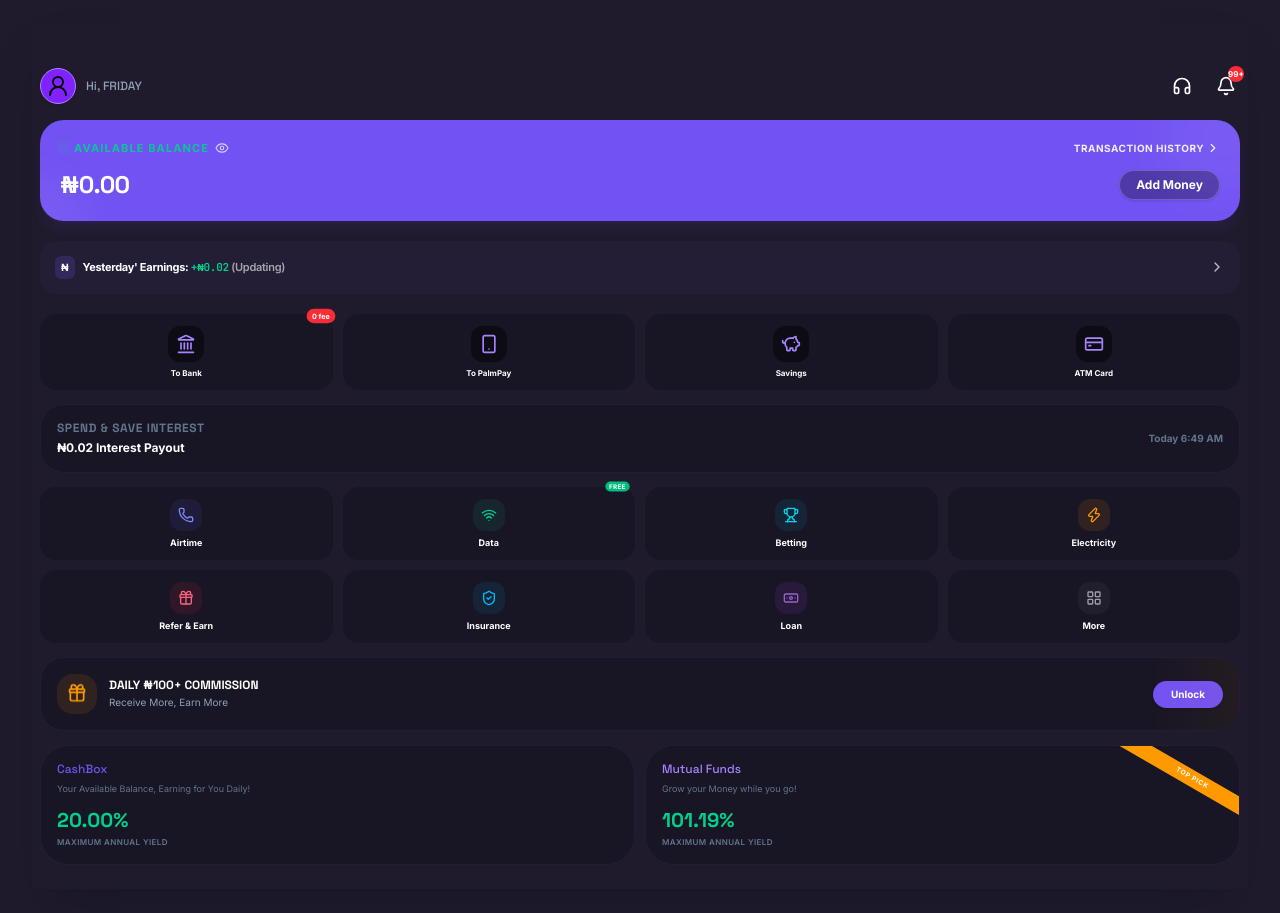
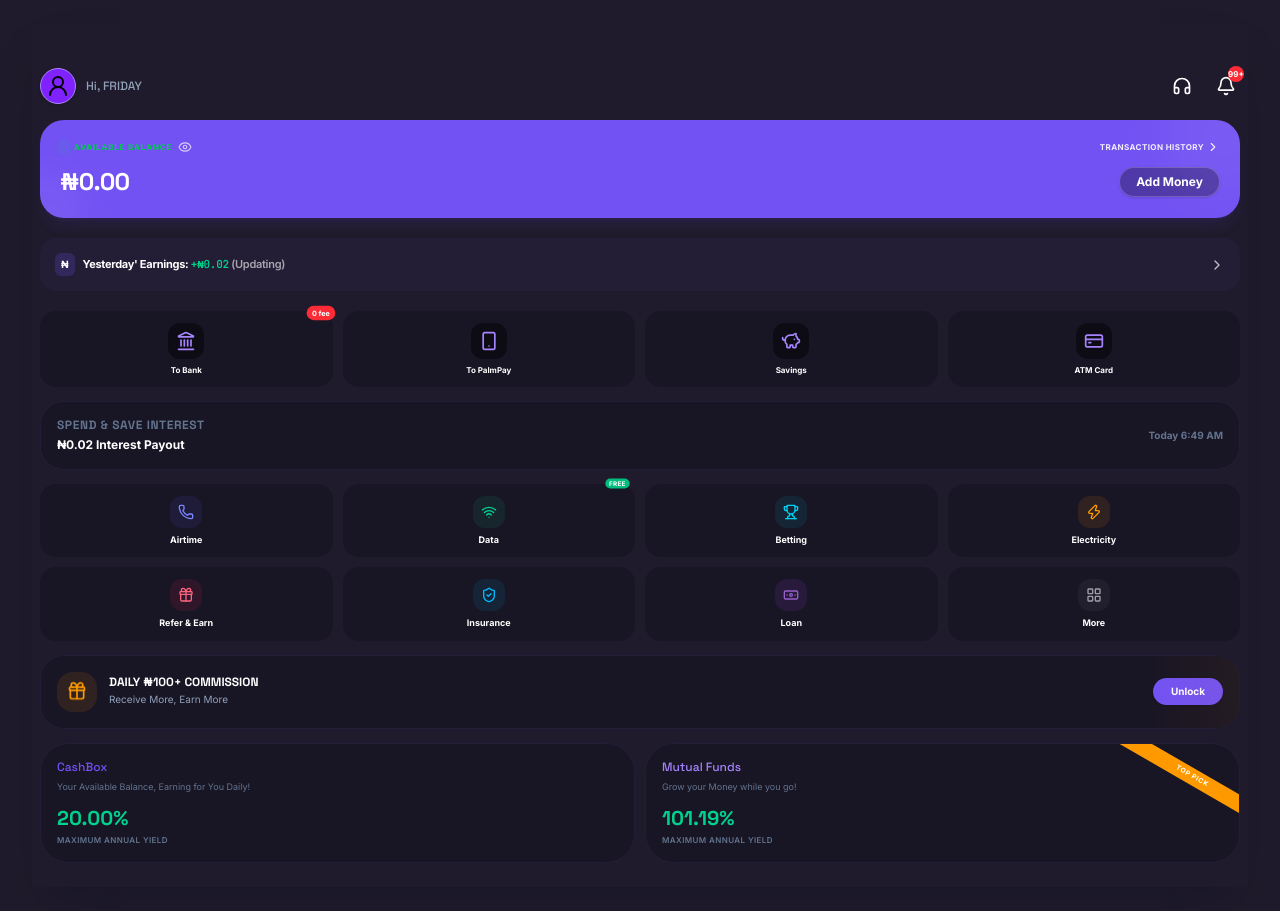
Before and after one commit to rdghostmann/steam-finance, a Next.js app: page / in a window 1280 px wide. Built offline with nearby package versions, Linux system fonts and the light colour scheme.

Commit message:
Initial commit

```diff
--- a/app/page.tsx
+++ b/app/page.tsx
@@ -408,7 +408,7 @@ const [mutualFunds, setMutualFunds] = useState<number>(() => {
                   <div className="flex justify-between items-center">
                     <div className="flex items-center gap-1.5 cursor-pointer" onClick={() => setShowBalance(!showBalance)}>
                       <div className="w-2 h-2 rounded-full bg-wallet-green animate-ping" />
-                      <span className="text-[11px] font-bold text-wallet-green/90 uppercase tracking-widest flex items-center gap-1">
+                      <span className="text-[8px] font-bold text-green-500 uppercase tracking-widest flex items-center gap-1">
                         Available Balance
                       </span>
                       {showBalance ? <Eye className="w-3.5 h-3.5 text-white/70" /> : <EyeOff className="w-3.5 h-3.5 text-white/70" />}
@@ -416,7 +416,7 @@ const [mutualFunds, setMutualFunds] = useState<number>(() => {
 
                     <button
                       onClick={() => setHistoryOpen(true)}
-                      className="text-[10px] text-white/90 hover:underline font-bold flex items-center gap-0.5 tracking-wider uppercase"
+                      className="text-[8px] text-white/90 hover:underline font-bold flex items-center gap-0.5 tracking-wider uppercase"
                     >
                       Transaction History <ChevronRight className="w-3.5 h-3.5" />
                     </button>
```
